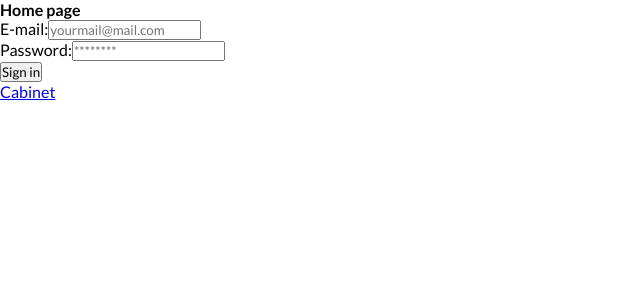
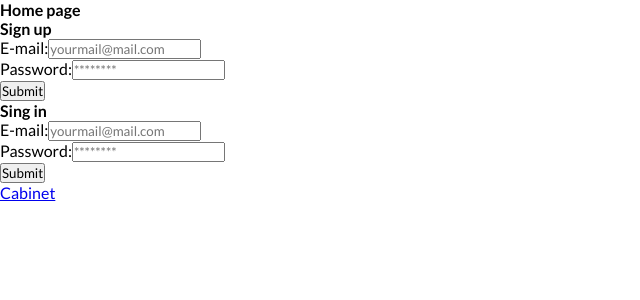
Before and after one commit to VRomanenko04/Do_some_business, a Next.js app: page / in a window 1280 px wide. Shown: the top 300 px of the page, without its empty margins (0-640 px from the left). Built offline with nearby package versions, Linux system fonts and the light colour scheme.

Commit message:
Вынес логику авторизации в services, доделал функционал форм

```diff
--- a/app/page.tsx
+++ b/app/page.tsx
@@ -1,3 +1,4 @@
+import LoginForm from "@/components/LoginForm/LoginForm";
 import RegisterForm from "@/components/RegisterForm/RegisterForm";
 import Link from "next/link";
 
@@ -5,7 +6,8 @@ export default function PrimaryPage() {
   return (
     <>
       <h4>Home page</h4>
-      <RegisterForm/>
+      <RegisterForm />
+      <LoginForm />
       <Link href='/cabinet'>Cabinet</Link>
     </>
   )
--- a/components/LoginForm/LoginForm.tsx
+++ b/components/LoginForm/LoginForm.tsx
@@ -1,22 +1,65 @@
 'use client'
-import React from 'react'
+import { useActions } from '@/hooks/useAction';
+import { UserLogin } from '@/services/UserAuth';
+import React, { useState } from 'react'
 
 
 const LoginForm = () => {
+    const [loginForm, setLoginForm] = useState({
+        email: '',
+        password: '',
+    });
 
+    const { setUser } = useActions();
+
+    const handleChange = (e: React.ChangeEvent<HTMLInputElement>) => {
+        const { name, value } = e.target;
+        setLoginForm({
+            ...loginForm,
+            [name]: value
+        });
+    }
+
+    const handleSubmitForm = (e: React.FormEvent<HTMLFormElement>) => {
+        e.preventDefault();
+
+        UserLogin(loginForm.email, loginForm.password, setUser);
+
+        setLoginForm({
+            email: '',
+            password: ''
+        });
+    }
 
     return (
-        <form>
+        <>
+            <h4>Sing in</h4>
+            <form onSubmit={handleSubmitForm}>
                 <div>
                     <label>E-mail:</label>
-                <input type="email" id='login-email' placeholder='yourmail@mail.com'/>
+                    <input
+                        type="email"
+                        id='login-email'
+                        placeholder='yourmail@mail.com'
+                        name='email'
+                        value={loginForm.email}
+                        onChange={handleChange}
+                    />
                 </div>
                 <div>
                     <label>Password:</label>
-                <input type="password" id='login-password' placeholder='********'/>
+                    <input
+                        type="password"
+                        id='login-password'
+                        placeholder='********'
+                        name='password'
+                        value={loginForm.password}
+                        onChange={handleChange}
+                    />
                 </div>
-            <button type='submit'>Sign in</button>
+                <button type='submit'>Submit</button>
             </form>
+        </>
     )
 }
 
--- a/components/Navigation/NavBar.tsx
+++ b/components/Navigation/NavBar.tsx
@@ -24,8 +24,8 @@ const NavBar = () => {
     return (
         <div className={styles.menu__position}>
             <nav className={styles.menu__container}>
-                {links.map((link, index) => (
-                    <div key={index}>
+                {links.map((link) => (
+                    <div key={link.href}>
                         <Link className={`${styles.link} ${path === link.href ? styles.active : ''}`} href={link.href}>
                             {link.icon}
                             <p>{link.label.toLowerCase()}</p>
--- a/components/RegisterForm/RegisterForm.tsx
+++ b/components/RegisterForm/RegisterForm.tsx
@@ -1,7 +1,6 @@
 'use client'
-import { firebaseAuth } from '@/app/firebase';
 import { useActions } from '@/hooks/useAction';
-import { createUserWithEmailAndPassword } from 'firebase/auth';
+import { UserRegister } from '@/services/UserAuth';
 import React, { useState } from 'react';
 
 
@@ -12,20 +11,6 @@ const RegisterForm = () => {
     });
 
     const { setUser } = useActions();
-
-    const UserRegister = async (email: string, password: string) => {
-        try {
-            const { user } = await createUserWithEmailAndPassword(firebaseAuth, email, password);
-
-            setUser({
-                email: user.email,
-                uid: user.uid,
-            });
-
-        } catch (error: any) {
-            console.log(error);
-        }
-    }
 
     const handleChange = (e: React.ChangeEvent<HTMLInputElement>) => {
         const { name, value } = e.target;
@@ -38,7 +23,7 @@ const RegisterForm = () => {
     const handleSubmitForm = (e: React.FormEvent<HTMLFormElement>) => {
         e.preventDefault();
 
-        UserRegister(registerForm.email, registerForm.password);
+        UserRegister(registerForm.email, registerForm.password, setUser);
 
         setRegisterForm({
             email: '',
@@ -47,6 +32,8 @@ const RegisterForm = () => {
     }
 
     return (
+        <>
+            <h4>Sign up</h4>
             <form onSubmit={handleSubmitForm}>
                 <div>
                     <label>E-mail:</label>
@@ -70,8 +57,9 @@ const RegisterForm = () => {
                         onChange={handleChange}
                     />
                 </div>
-            <button type='submit'>Sign in</button>
+                <button type='submit'>Submit</button>
             </form>
+        </>
     )
 }
 
--- /dev/null
+++ b/services/UserAuth.ts
@@ -0,0 +1,31 @@
+import { firebaseAuth } from "@/app/firebase";
+import { IUser } from "@/app/globalRedux/Features/userAuth.slice";
+import { ActionCreatorWithPayload } from "@reduxjs/toolkit";
+import type { FirebaseError } from "firebase/app";
+import { createUserWithEmailAndPassword, signInWithEmailAndPassword } from "firebase/auth";
+
+export const UserRegister = async (email: string, password: string, setUser: ActionCreatorWithPayload<IUser, "userAuth/setUser">) => {
+    try {
+        const { user } = await createUserWithEmailAndPassword(firebaseAuth, email, password);
+
+        setUser({
+            email: user.email,
+            uid: user.uid,
+        });
+    } catch (error: any) {
+        console.log(error);
+    }
+}
+
+export const UserLogin = async (email: string, password: string, setUser: ActionCreatorWithPayload<IUser, "userAuth/setUser">) => {
+    try {
+        const { user } = await signInWithEmailAndPassword(firebaseAuth, email, password);
+
+        setUser({
+            email: user.email,
+            uid: user.uid,
+        });
+    } catch (error: any) {
+        console.log(error)
+    }
+}
```
Lines whose indentation alone changed are shown as unchanged.
